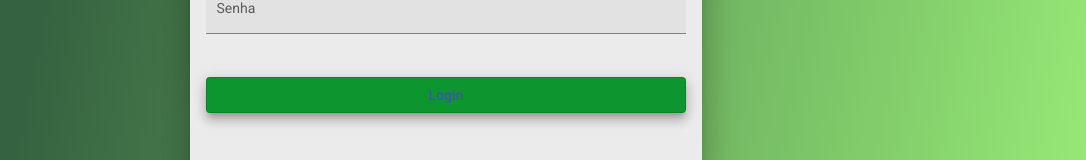
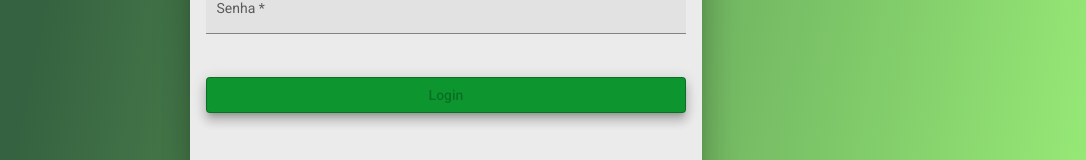
Before and after one commit to clibanez/Cuscuz-Di-rio-Angular, an Angular app: page /login in a window 1280 px wide. Shown: the part 411-571 px from the top of the page, without its empty margins (194-1280 px from the left). Built offline with nearby package versions, Linux system fonts and the light colour scheme.

Commit message:
Validação de formulario para login

```diff
--- a/src/app/components/login/login.component.html
+++ b/src/app/components/login/login.component.html
@@ -5,13 +5,26 @@
 
     <mat-form-field class="full-width" appearance="fill">
       <mat-label>E-mail</mat-label>
-      <input matInput placeholder="Ex. test@gmail.com" >
+      <input
+      [formControl]="email"
+      required
+      [(ngModel)]="creds.email"
+      name="email"
+      matInput placeholder="Ex. test@gmail.com" >
     </mat-form-field>
 
     <mat-form-field class="full-width" appearance="fill">
       <mat-label>Senha</mat-label>
-      <input type="password" matInput placeholder="Ex. 123">
+      <input
+      [formControl]="senha"
+      required
+      [(ngModel)]="creds.senha"
+      name="senha"
+      type="password"
+      matInput placeholder="Ex. 123">
     </mat-form-field>
-    <button class="full-width mat-elevation-z8" mat-stroked-button color="primary">Login</button>
+
+    <button  [disabled]="!validaCampos()"   class="full-width mat-elevation-z8" mat-stroked-button color="basic">Login</button>
+
   </form>
 </div>
--- a/src/app/components/login/login.component.ts
+++ b/src/app/components/login/login.component.ts
@@ -1,4 +1,6 @@
 import { Component, OnInit } from '@angular/core';
+import { FormControl, Validators } from '@angular/forms';
+import { Credenciais } from '../../models/credenciais';
 
 @Component({
   selector: 'app-login',
@@ -7,9 +9,26 @@
 })
 export class LoginComponent implements OnInit {
 
+  creds: Credenciais = {
+    email:'',
+    senha: ''
+  }
+
+  email = new FormControl(null,Validators.email);
+  senha = new FormControl(null,Validators.minLength(3));
+
+
   constructor() { }
 
   ngOnInit(): void {
   }
 
+  validaCampos(): boolean{
+    if(this.email.valid && this.senha.valid){
+      return true;
+    }else{
+      return false;
+    }
+  }
+
 }
--- /dev/null
+++ b/src/app/models/credenciais.ts
@@ -0,0 +1,4 @@
+export interface Credenciais {
+  email: string;
+  senha: string;
+}
```
